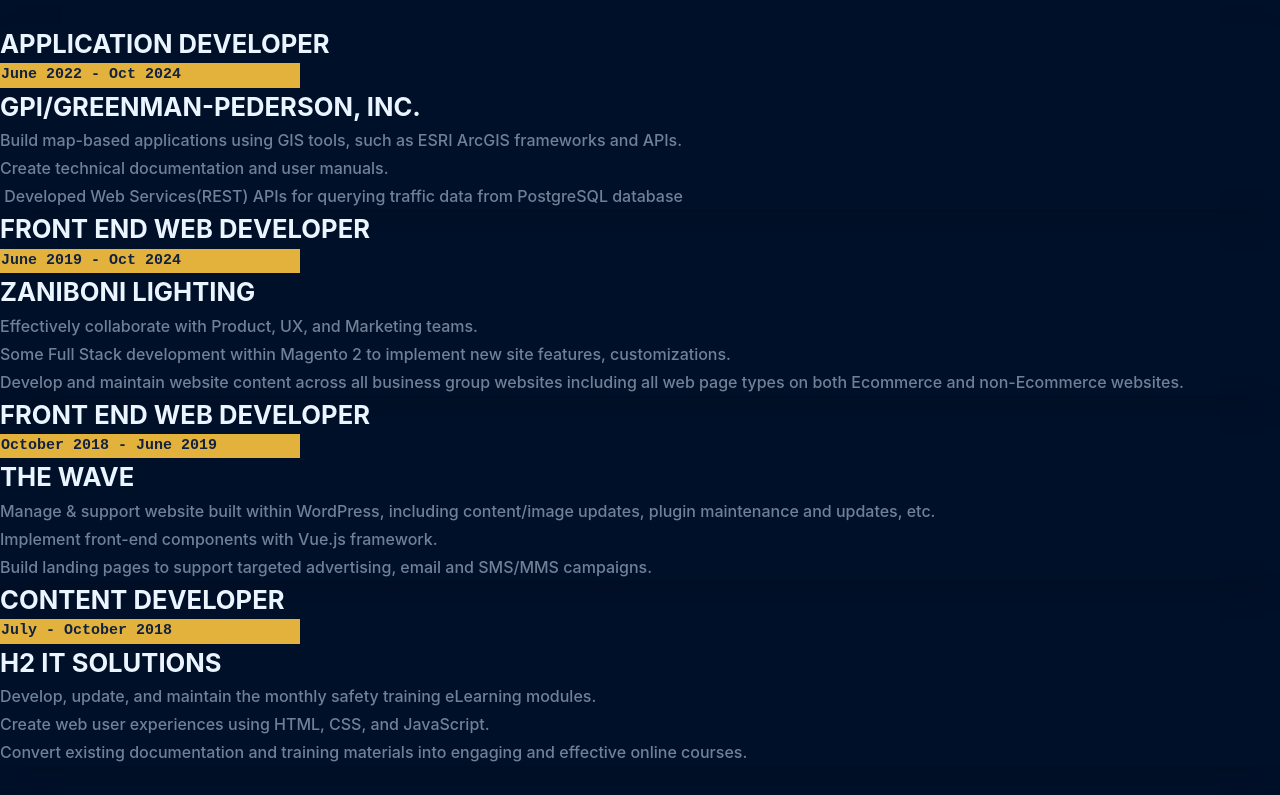
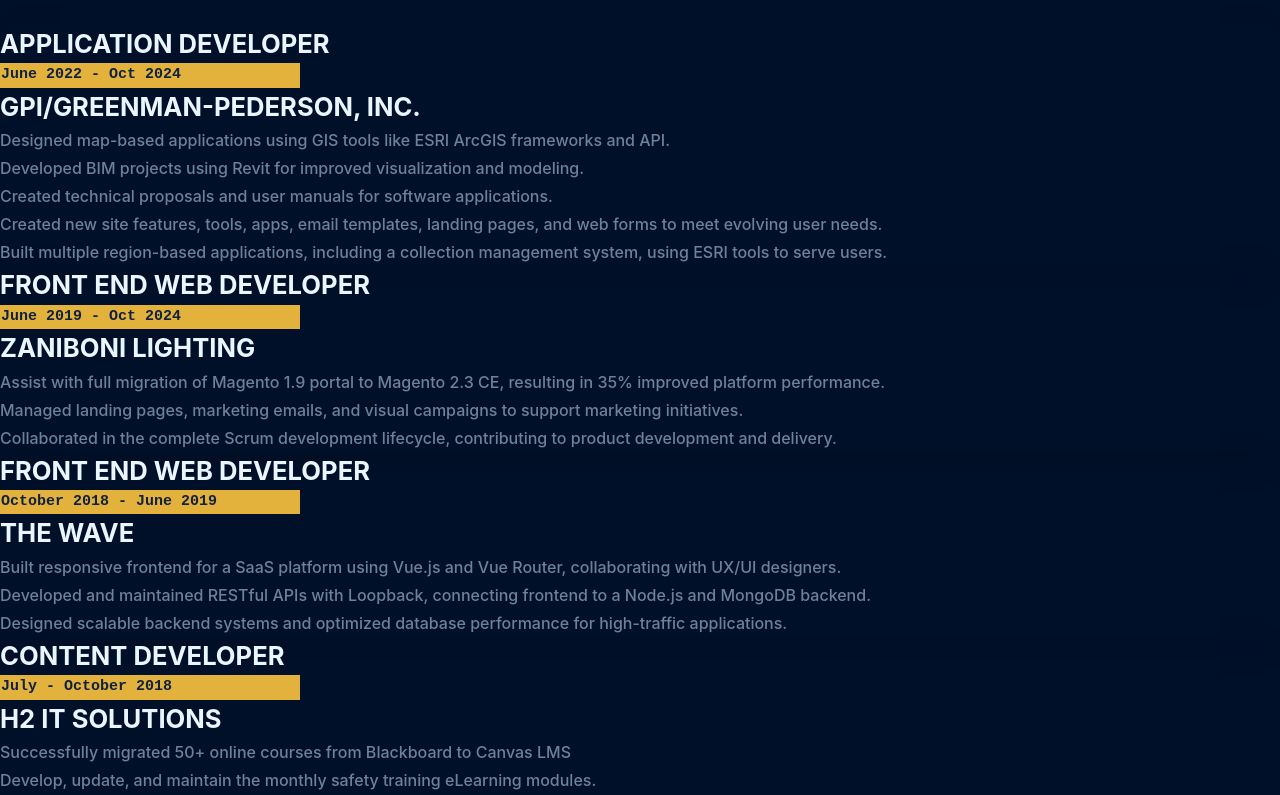
Before and after one commit to DwightX/portfoliov3, a Next.js app: page / in a window 1280 px wide. Shown: the part 2325-3120 px from the top of the page. Built offline with nearby package versions, Linux system fonts and the light colour scheme.

Commit message:
updated experience

```diff
--- a/src/app/components/Experience.js
+++ b/src/app/components/Experience.js
@@ -33,9 +33,11 @@
                             <h3><a className="jobCompany hover-underline-animation" href="https://www.gpinet.com/">GPI/GREENMAN-PEDERSON, INC.</a></h3>
                             <div className="jobBlurb px-2">
                             <ul>
-                                <li>Build map-based applications using GIS tools, such as ESRI ArcGIS frameworks and APIs.</li>
-                                <li>Create technical documentation and user manuals.</li>
-                                <li> Developed Web Services(REST) APIs for querying traffic data from PostgreSQL database</li>
+                                <li>Designed map-based applications using GIS tools like ESRI ArcGIS frameworks and API.</li>
+                                <li>Developed BIM projects using Revit for improved visualization and modeling.</li>
+                                <li>Created  technical proposals and user manuals for software applications.</li>
+                                <li>Created new site features, tools, apps, email templates, landing pages, and web forms to meet evolving user needs.</li>
+                                <li>Built multiple region-based applications, including a collection management system, using ESRI tools to serve users.</li>
                             </ul>
                             </div>
                              </div>
@@ -49,9 +51,9 @@
                             <h3><a className="jobCompany hover-underline-animation" href="https://zanibonilighting.com/">ZANIBONI LIGHTING</a></h3>
                             <div className="jobBlurb px-2">
                             <ul>
-                                <li>Effectively collaborate with Product, UX, and Marketing teams.</li>
-                                <li>Some Full Stack development within Magento 2 to implement new site features, customizations.</li>
-                                <li>Develop and maintain website content across all business group websites including all web page types on both Ecommerce and non-Ecommerce websites.</li>
+                                <li>Assist with full migration of Magento 1.9 portal to Magento 2.3 CE, resulting in 35% improved platform performance.</li>
+                                <li>Managed landing pages, marketing emails, and visual campaigns to support marketing initiatives.</li>
+                                <li>Collaborated in the complete Scrum development lifecycle, contributing to product development and delivery.</li>
                             </ul>
                             </div>
                              </div>
@@ -65,9 +67,9 @@
                             <h3><a className="jobCompany hover-underline-animation" href="https://thewaveclearwater.com/">THE WAVE</a></h3>
                             <div className="jobBlurb px-2">
                                 <ul>
-                                    <li>Manage & support website built within WordPress, including content/image updates, plugin maintenance and updates, etc.</li>
-                                    <li>Implement front-end components with Vue.js framework.</li>
-                                    <li>Build landing pages to support targeted advertising, email and SMS/MMS campaigns.</li>
+                                    <li>Built responsive frontend for a SaaS platform using Vue.js and Vue Router, collaborating with UX/UI designers.</li>
+                                    <li>Developed and maintained RESTful APIs with Loopback, connecting frontend to a Node.js and MongoDB backend.</li>
+                                    <li>Designed scalable backend systems and optimized database performance for high-traffic applications.</li>
                                 </ul>
                             </div>
                              </div>
@@ -81,6 +83,7 @@
                             <h3> <a className="hover-underline-animation jobCompany" href="https://www.h2itsolutions.com/">H2 IT SOLUTIONS</a></h3>
                             <div className="jobBlurb px-2">
                                 <ul>
+                                    <li>Successfully migrated 50+ online courses from Blackboard to Canvas LMS</li>
                                     <li>Develop, update, and maintain the monthly safety training eLearning modules.</li>
                                     <li>Create web user experiences using HTML, CSS, and JavaScript.</li>
                                     <li>Convert existing documentation and training materials into engaging and effective online courses.</li>
```
